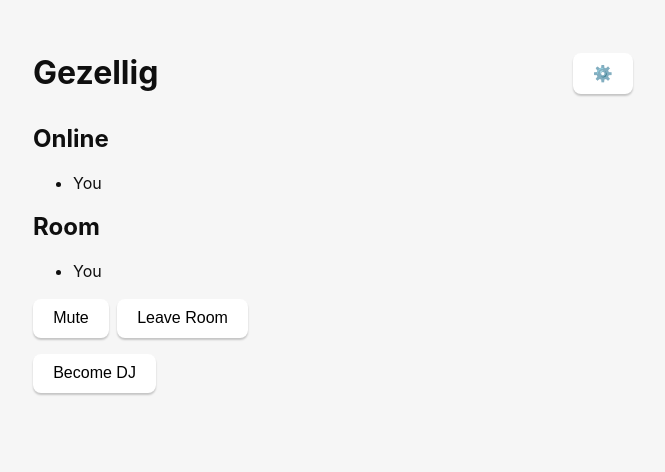
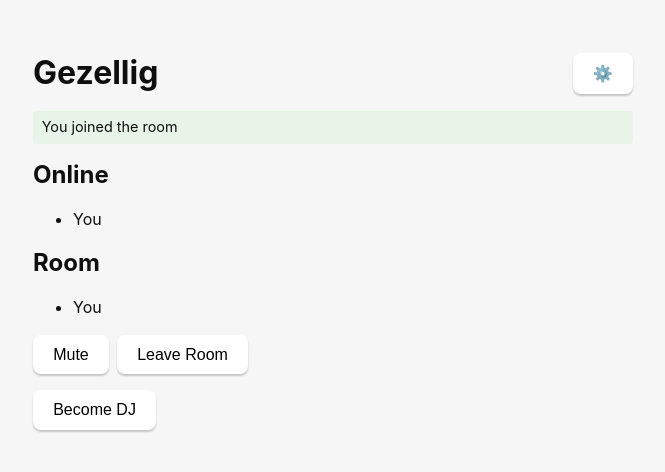
Before and after one commit to williammartin/gezellig, a SvelteKit app: page / in a window 1280 px wide. Both pictures are taken after a click on the button "Join Room". Shown: the top 472 px of the page, without its empty margins (307-972 px from the left). Built offline with nearby package versions, Linux system fonts and the light colour scheme.

Commit message:
Add in-app notification area for room and DJ events

```diff
--- a/src/routes/+page.svelte
+++ b/src/routes/+page.svelte
@@ -9,6 +9,15 @@
   let showSettings = $state(false);
   let displayName = $state("You");
   let livekitUrl = $state("");
+  let notifications: string[] = $state([]);
+
+  function addNotification(message: string) {
+    notifications = [...notifications, message];
+    // Auto-clear after 5 seconds
+    setTimeout(() => {
+      notifications = notifications.slice(1);
+    }, 5000);
+  }
 
   async function joinRoom() {
     try {
@@ -17,6 +26,7 @@
       roomParticipants = [displayName];
     }
     inRoom = true;
+    addNotification(`${displayName} joined the room`);
   }
 
   async function leaveRoom() {
@@ -28,6 +38,7 @@
     inRoom = false;
     isMuted = false;
     isDJ = false;
+    addNotification(`${displayName} left the room`);
   }
 
   function toggleMute() {
@@ -36,6 +47,7 @@
 
   function becomeDJ() {
     isDJ = true;
+    addNotification(`${displayName} is now the DJ`);
   }
 
   function stopDJ() {
@@ -48,6 +60,12 @@
     <h1>Gezellig</h1>
     <button data-testid="settings-button" onclick={() => showSettings = true}>⚙️</button>
   </header>
+
+  <div data-testid="notification-area" class="notification-area">
+    {#each notifications as notification}
+      <p class="notification">{notification}</p>
+    {/each}
+  </div>
 
   {#if showSettings}
     <div data-testid="settings-panel" class="settings-panel">
@@ -181,6 +199,18 @@
   border-radius: 4px;
 }
 
+.notification-area {
+  min-height: 1.5rem;
+}
+
+.notification {
+  padding: 0.3em 0.6em;
+  margin: 0.25rem 0;
+  background: #e8f4e8;
+  border-radius: 4px;
+  font-size: 0.9em;
+}
+
 button {
   border-radius: 8px;
   border: 1px solid transparent;
```
Also changed, not shown: 1 other file (tests, documents, lock files or other folders).
